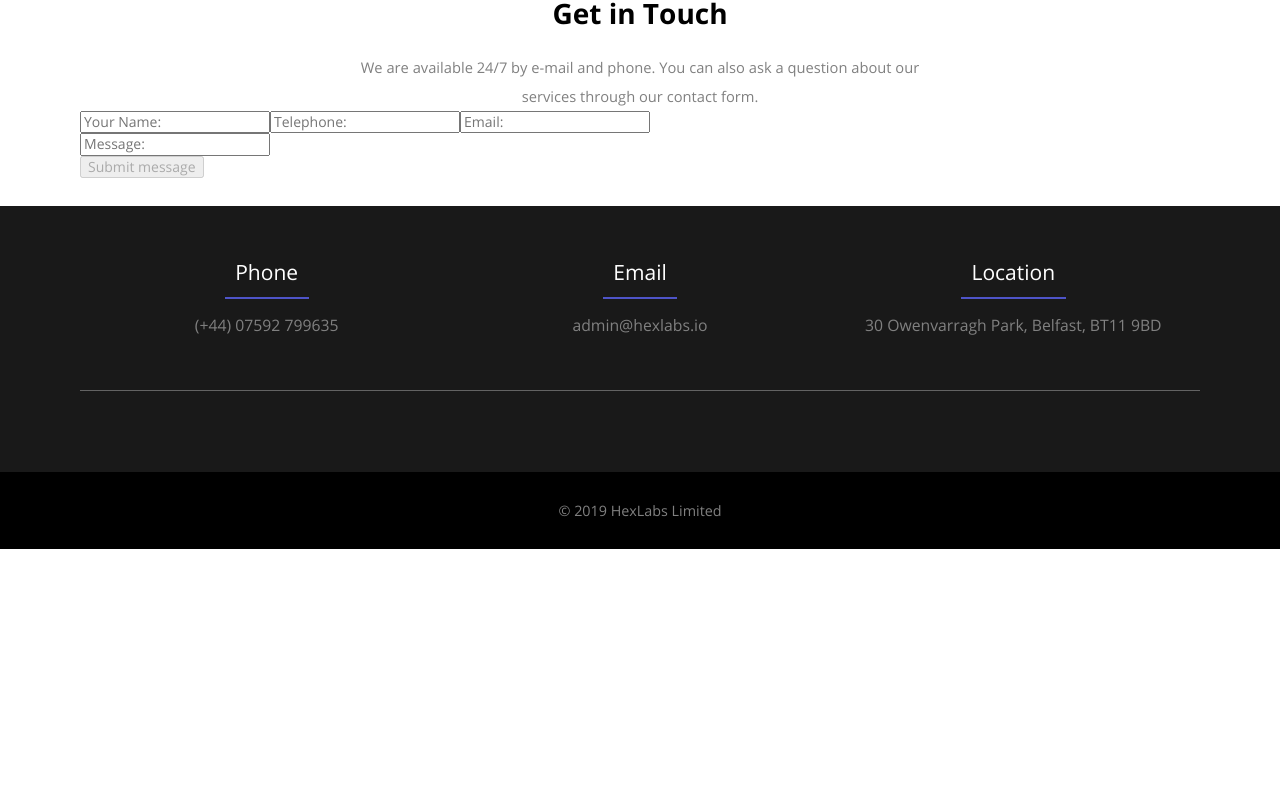
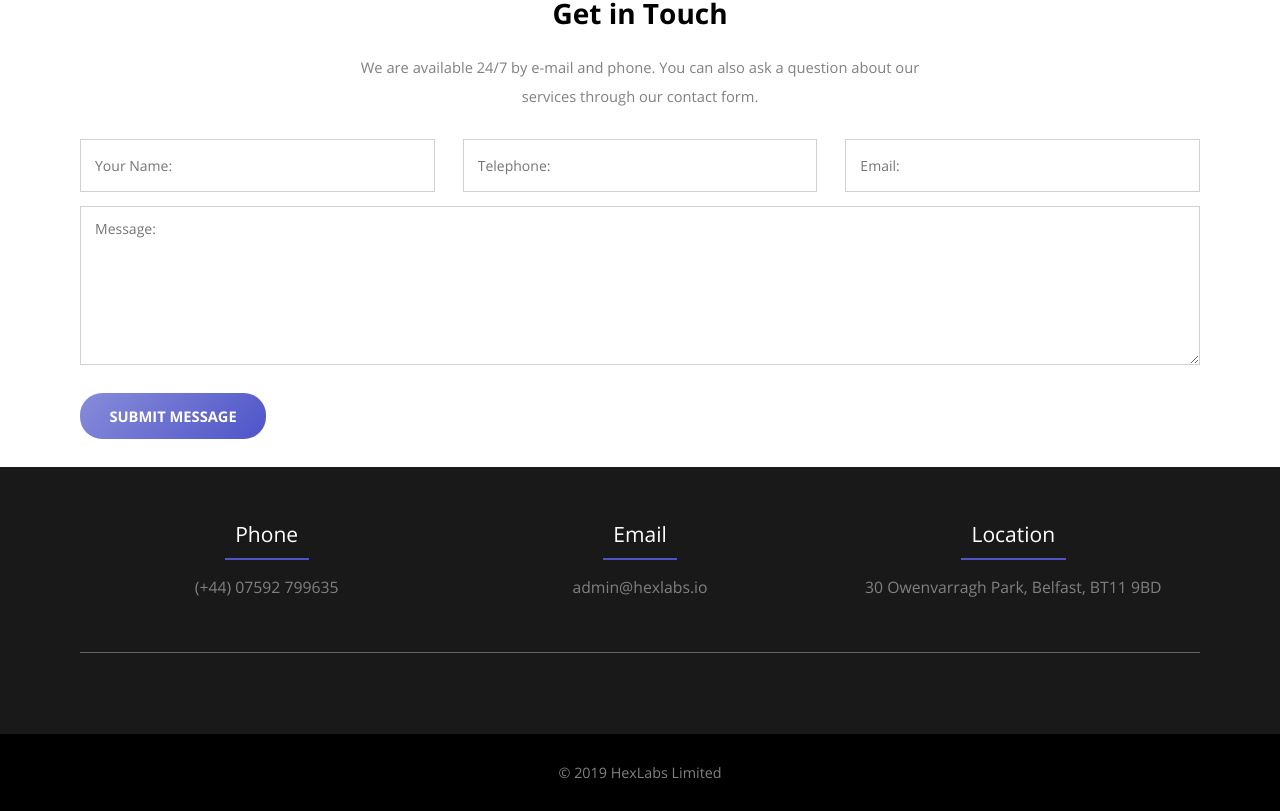
Before and after one commit to hexlabsio/hexlabs-web, a React (Create React App) app: page / in a window 1280 px wide. Shown: the part 2033-2844 px from the top of the page. Before the commit the page ends 2582 px from the top, so only its background shows below. Built offline with nearby package versions, Linux system fonts and the light colour scheme; a web font is replaced by a local one.

Commit message:
Apply contact form styling

```diff
--- a/src/features/Contact/components/ContactForm-styles.sass
+++ b/src/features/Contact/components/ContactForm-styles.sass
@@ -41,6 +41,7 @@
     padding: 1em 2em
     text-align: center
     text-transform: uppercase
+    border: none
 
     &:hover
       background: $dark-indigo
--- a/src/features/Contact/components/ContactForm.tsx
+++ b/src/features/Contact/components/ContactForm.tsx
@@ -1,6 +1,7 @@
 import { reduxForm, Field, InjectedFormProps } from 'redux-form';
 import * as React from 'react';
 import { default as initialState } from '../index-state';
+import './ContactForm-styles.sass';
 
 export interface ContactFormData {
   name: string;
@@ -26,7 +27,7 @@
       <Field name="email" component="input" placeholder="Email:" type="text" />
     </div>
     <div className="message">
-      <Field name="message" component="input" placeholder="Message:" type="text" />
+      <Field name="message" component="textarea" rows={8} placeholder="Message:" type="text" />
     </div>
     <button className="action" type="submit" disabled={pristine || submitting}>Submit message</button>
   </form>
```
